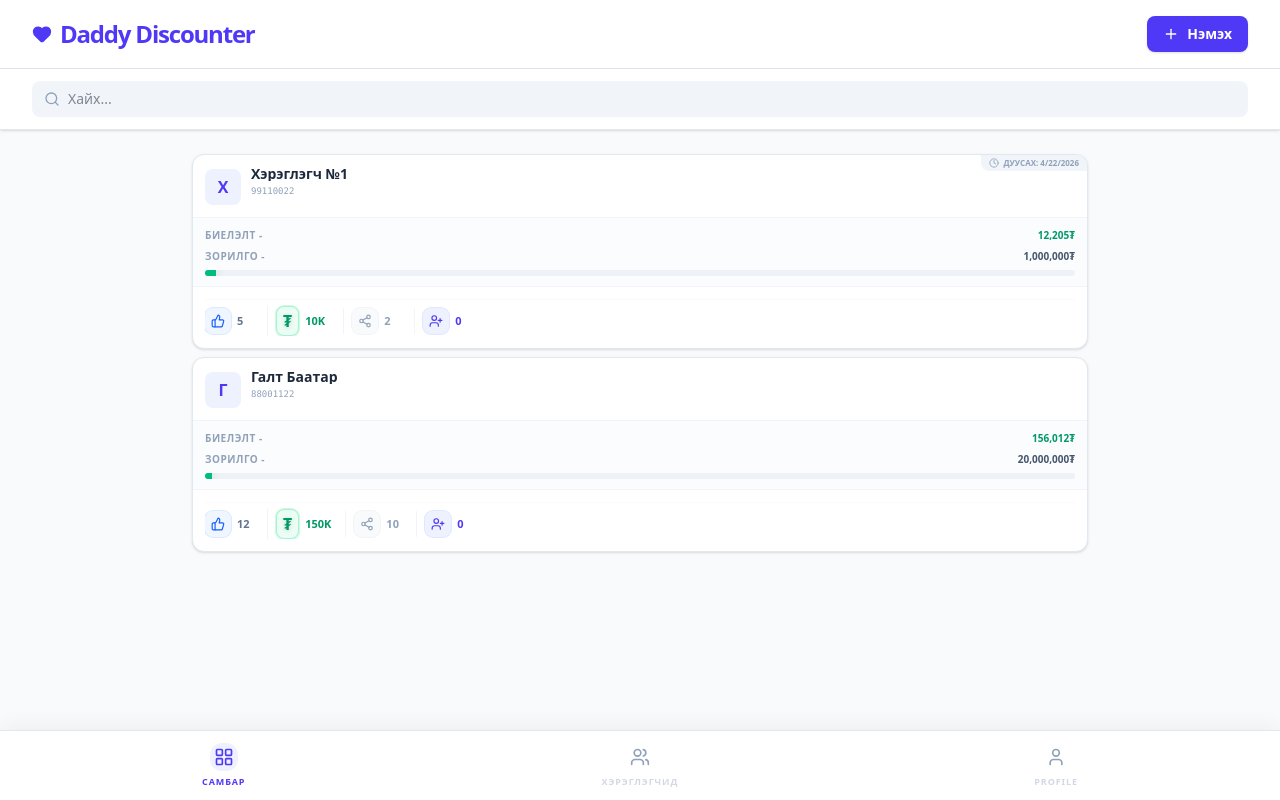
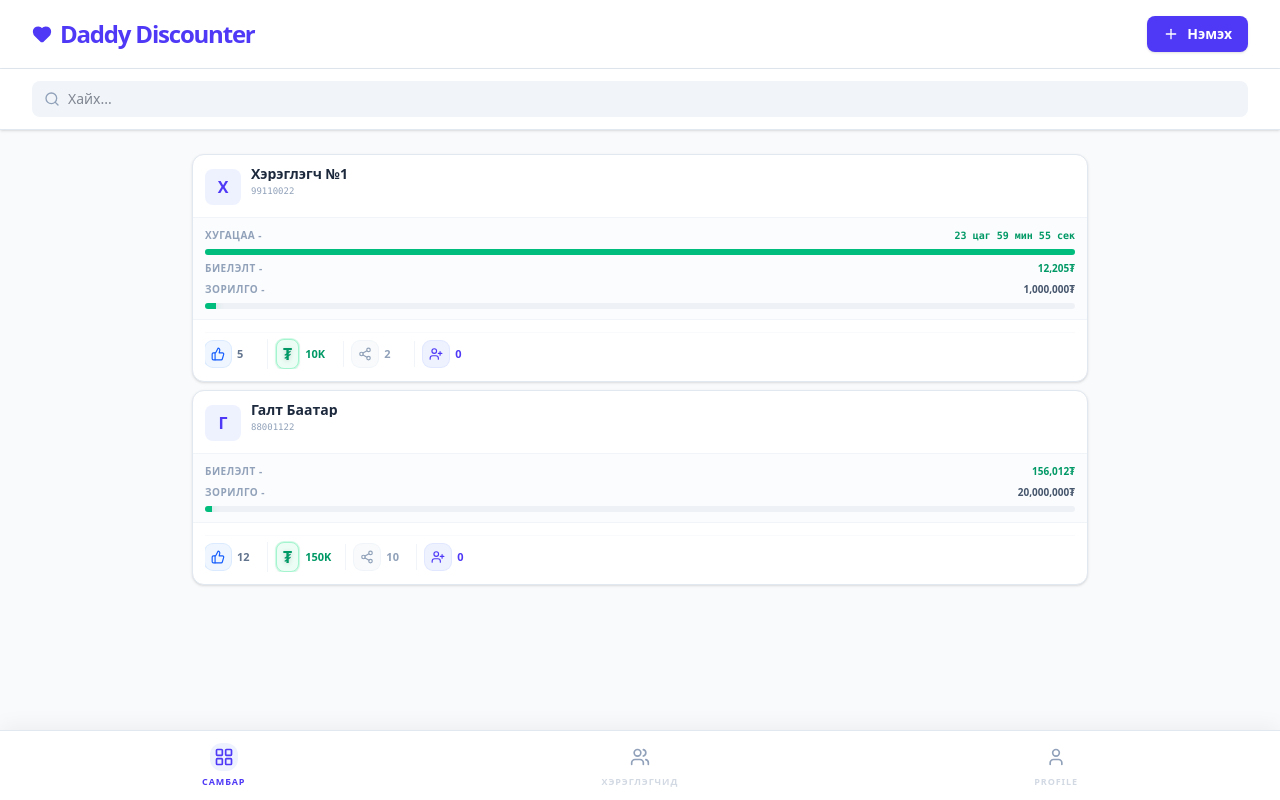
Before and after one commit to waterparkmongolia/daddydiscount, a React (Vite) app: page / in a window 1280 px wide. Built offline with nearby package versions, Linux system fonts and the light colour scheme.

Commit message:
Add real-time countdown timer with color-coded progress bar on member cards

```diff
--- a/src/App.tsx
+++ b/src/App.tsx
@@ -28,6 +28,7 @@ export default function App() {
   const [inviteId, setInviteId] = useState<string | null>(null);
   const [superAmount, setSuperAmount] = useState('');
   const [isUserRegistered, setIsUserRegistered] = useState(false);
+  const [tick, setTick] = useState(0);
   const [qpayInvoice, setQpayInvoice] = useState<any>(null);
   const [isProcessingPayment, setIsProcessingPayment] = useState(false);
   const [paymentTarget, setPaymentTarget] = useState<{
@@ -127,13 +128,44 @@ export default function App() {
     }
   }, [currentUser]);
 
+  // Real-time countdown — re-renders every second
+  useEffect(() => {
+    const interval = setInterval(() => setTick(t => t + 1), 1000);
+    return () => clearInterval(interval);
+  }, []);
+
+  const formatTimeLeft = (expiresAt: number | null): string => {
+    if (expiresAt === null) return '∞';
+    const diff = expiresAt - Date.now();
+    if (diff <= 0) return '00 цаг 00 мин 00 сек';
+    const h = Math.floor(diff / 3600000);
+    const m = Math.floor((diff % 3600000) / 60000);
+    const s = Math.floor((diff % 60000) / 1000);
+    return `${String(h).padStart(2, '0')} цаг ${String(m).padStart(2, '0')} мин ${String(s).padStart(2, '0')} сек`;
+  };
+
+  const getTimeLeftPercent = (member: Member): number => {
+    if (!member.expiresAt) return 100;
+    const total = member.expiresAt - member.createdAt;
+    const remaining = member.expiresAt - Date.now();
+    if (total <= 0) return 0;
+    return Math.max(0, Math.min(100, (remaining / total) * 100));
+  };
+
+  const getTimerColor = (percent: number) => {
+    if (percent > 50) return { bar: 'bg-emerald-500', text: 'text-emerald-600', glow: 'shadow-[0_0_8px_rgba(16,185,129,0.4)]' };
+    if (percent > 20) return { bar: 'bg-amber-500', text: 'text-amber-600', glow: 'shadow-[0_0_8px_rgba(245,158,11,0.4)]' };
+    return { bar: 'bg-red-500', text: 'text-red-600', glow: 'shadow-[0_0_8px_rgba(239,68,68,0.4)]' };
+  };
+
   const filteredMembers = useMemo(() => {
     return members.filter(m => {
       const matchesSearch = m.name.toLowerCase().includes(searchQuery.toLowerCase()) || m.phone.includes(searchQuery);
       const isNotExpired = m.expiresAt === null || m.expiresAt > Date.now();
       return matchesSearch && isNotExpired;
     }).sort((a, b) => b.createdAt - a.createdAt);
-  }, [members, searchQuery]);
+  // tick ensures expired members are filtered out in real-time
+  }, [members, searchQuery, tick]);
 
   const handleAddMember = (e: FormEvent) => {
     e.preventDefault();
@@ -453,12 +485,6 @@ export default function App() {
                     key={member.id}
                     className="bg-white border border-slate-200 rounded-xl p-3 flex flex-col gap-3 shadow-sm relative overflow-hidden"
                   >
-                    {member.expiresAt && (
-                      <div className="absolute top-0 right-0 px-2 py-0.5 bg-slate-100 text-slate-400 text-[8px] font-bold uppercase rounded-bl-lg flex items-center gap-1 z-10">
-                        <Clock className="w-2.5 h-2.5" />
-                        Дуусах: {new Date(member.expiresAt).toLocaleDateString()}
-                      </div>
-                    )}
                     {/* User Section (Top) */}
                     <div className="space-y-3">
                       <div className="flex items-start gap-2.5">
@@ -472,6 +498,29 @@ export default function App() {
                       </div>
 
                       <div className="-mx-3 px-3 py-2.5 bg-slate-50/50 border-y border-slate-100 space-y-1.5">
+                        {/* Countdown timer — only for time-limited posts */}
+                        {member.expiresAt !== null && (() => {
+                          const pct = getTimeLeftPercent(member);
+                          const color = getTimerColor(pct);
+                          return (
+                            <>
+                              <div className="flex justify-between items-center text-[10px]">
+                                <span className="text-slate-400 font-bold uppercase tracking-wider">Хугацаа -</span>
+                                <span className={`font-bold font-mono tabular-nums ${color.text}`}>
+                                  {formatTimeLeft(member.expiresAt)}
+                                </span>
+                              </div>
+                              <div className="w-full h-1.5 bg-slate-200/50 rounded-full overflow-hidden">
+                                <motion.div
+                                  animate={{ width: `${pct}%` }}
+                                  transition={{ duration: 0.8, ease: 'linear' }}
+                                  className={`h-full ${color.bar} ${color.glow}`}
+                                />
+                              </div>
+                            </>
+                          );
+                        })()}
+
                         <div className="flex justify-between items-center text-[10px]">
                             <span className="text-slate-400 font-bold uppercase tracking-wider">Биелэлт -</span>
                             <span className="font-bold text-emerald-600">
```
